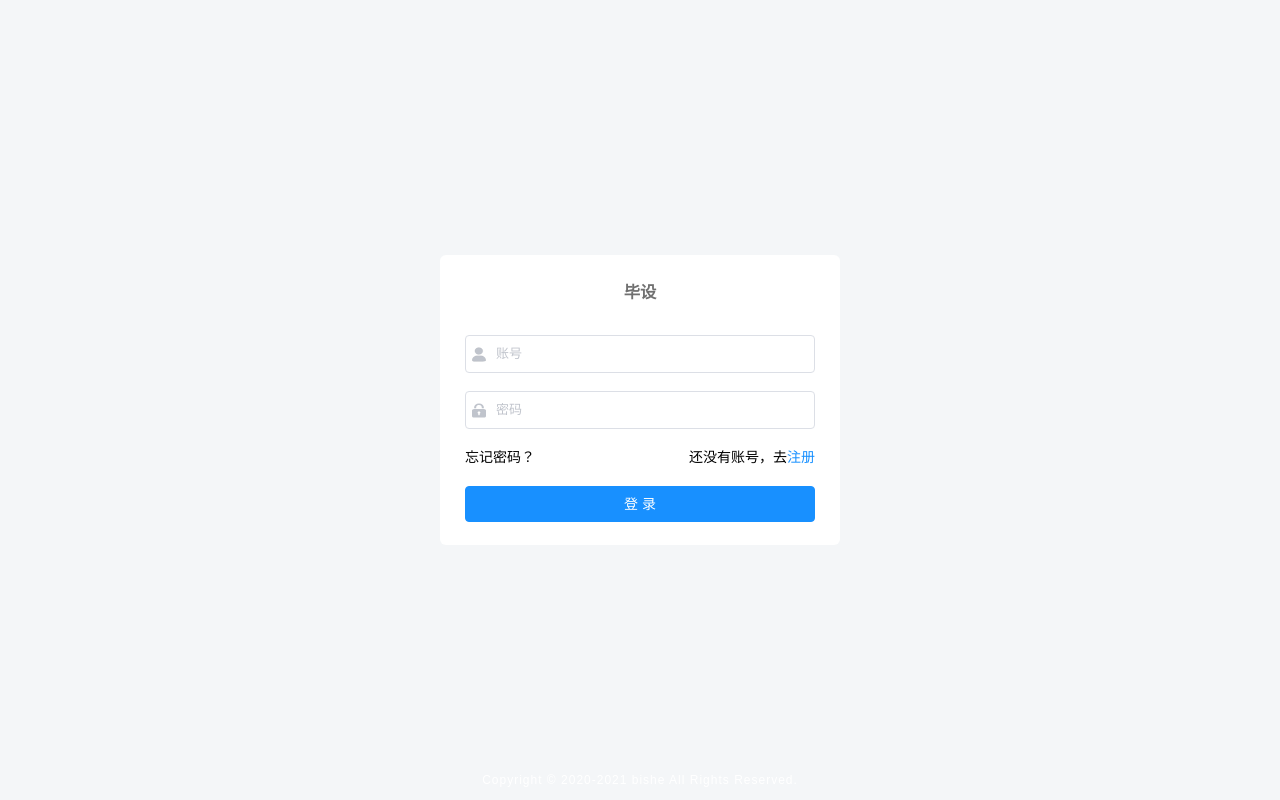
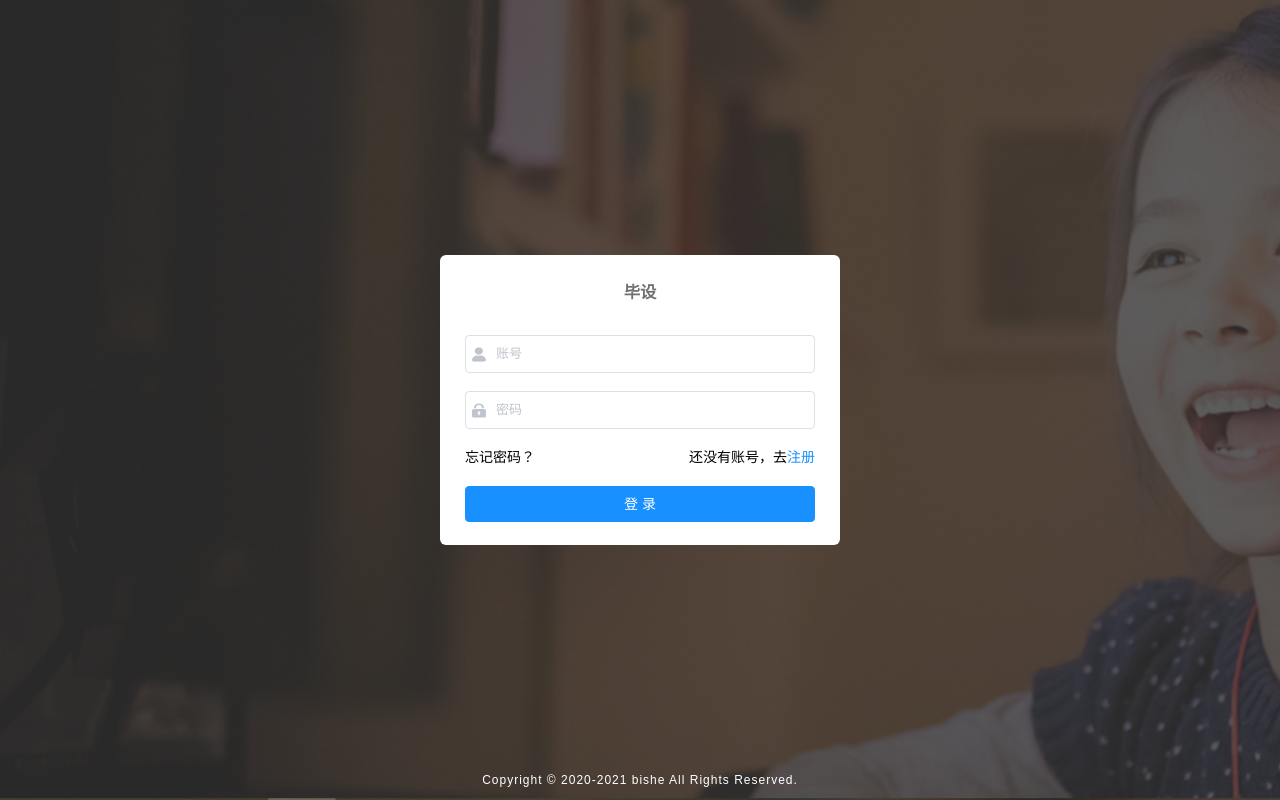
Before and after one commit to wangmeng456/bs-app-vue, a Vue app: page /login in a window 1280 px wide. Built offline with nearby package versions, Linux system fonts and the light colour scheme; what v-charts would draw is missing.

Commit message:
登录页加背景图片

```diff
--- a/src/views/login.vue
+++ b/src/views/login.vue
@@ -134,6 +134,7 @@ export default {
   align-items: center;
   height: 100%;
   background-size: cover;
+  background-image: url("../assets/image/login.png");
 }
 .title {
   margin: 0px auto 30px auto;
```
